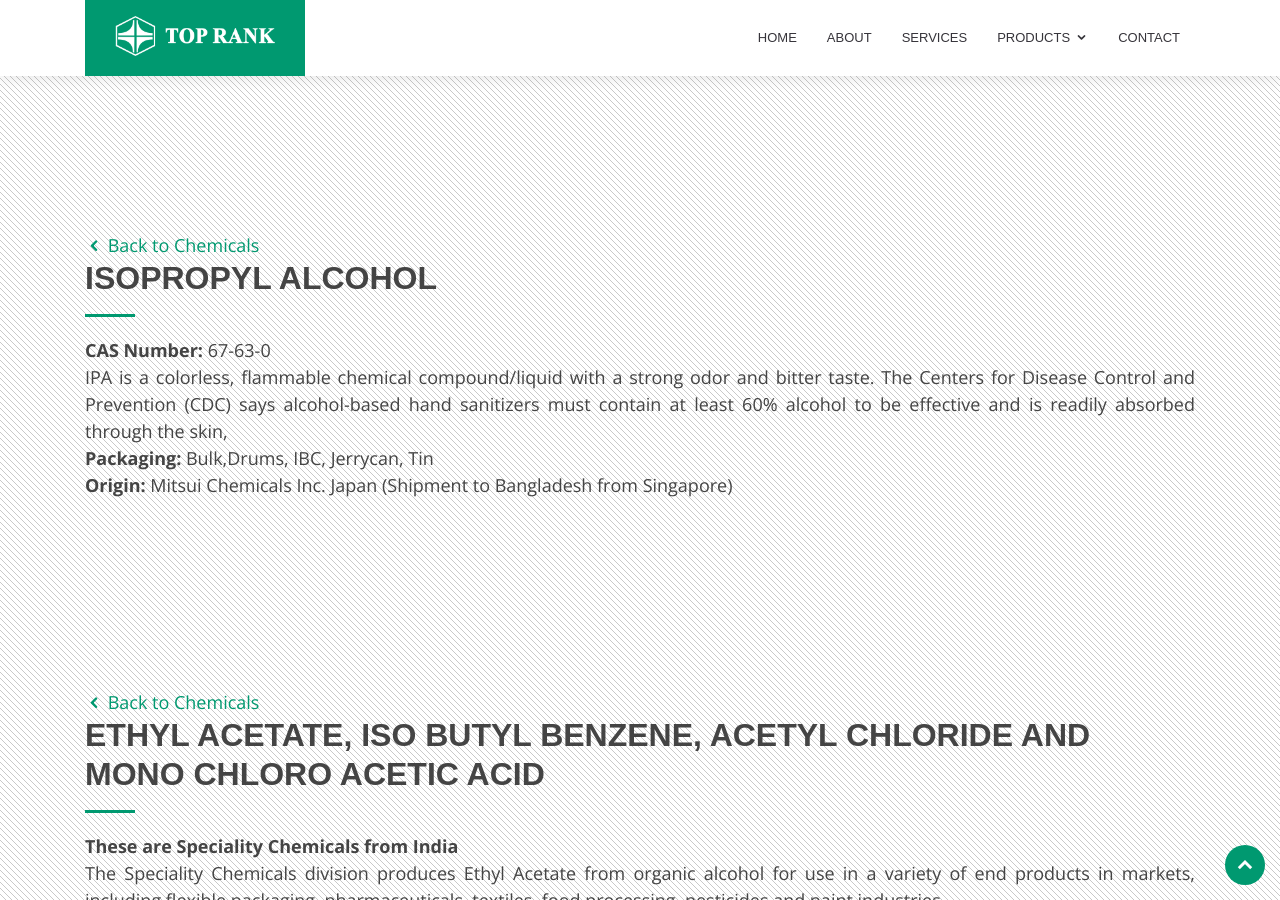
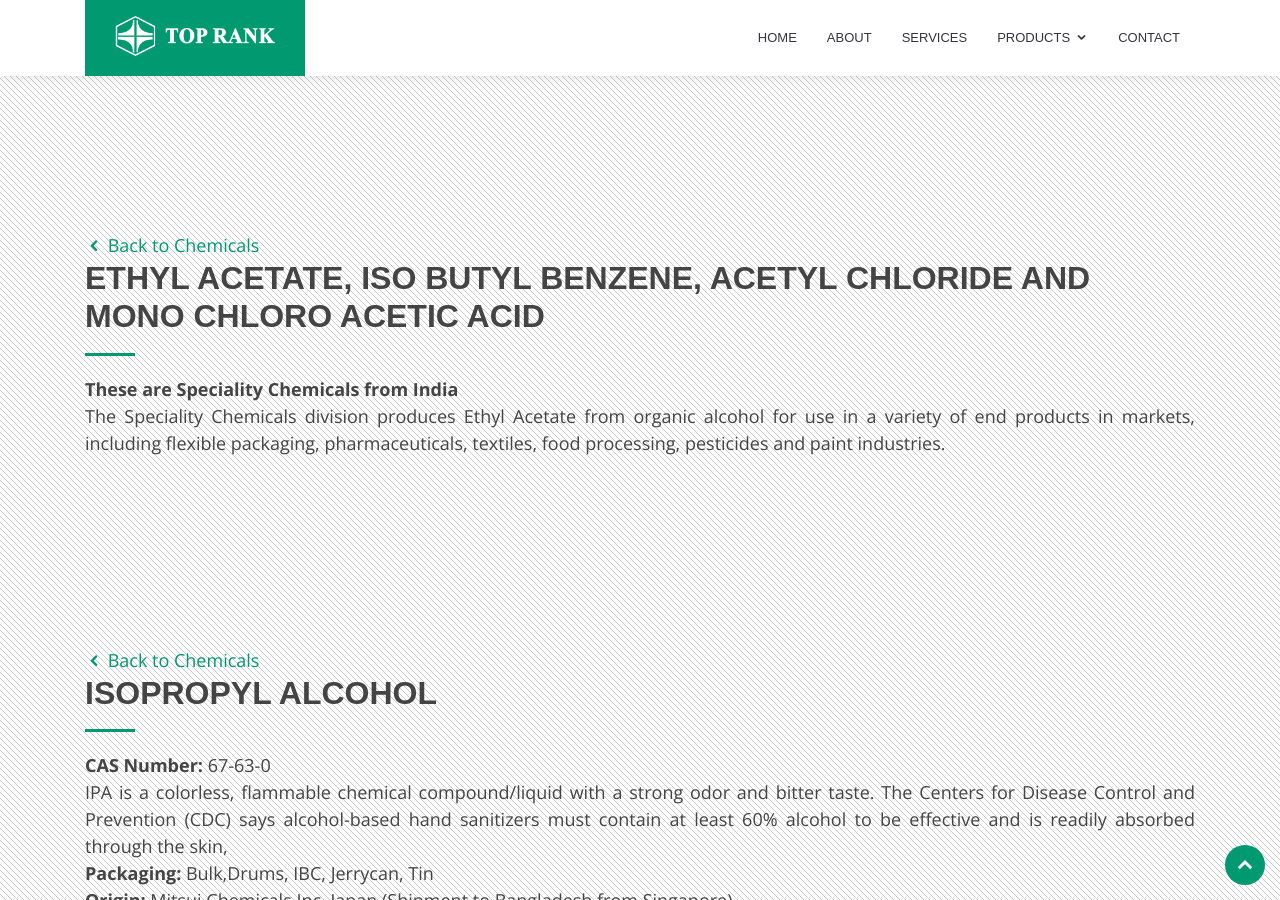
Before and after one commit to neyamat101/neyamat101.github.io, a Jekyll site: the page built from chemicals.md, in a window 1280 px wide and 900 px high, scrolled down 8094 px. Built offline with Jekyll 4.4.1, drawn with Linux system fonts in a browser that asks for light colours.

Commit message:
Update chemicals.html
duplicate section remove

```diff
--- a/_includes/chemicals.html
+++ b/_includes/chemicals.html
@@ -480,25 +480,6 @@
     </div>
   </section>
 
-  <section id="isopropyl-alcohol-details" class="portfolio product-list product-section">
-    <div class="container">
-
-      <div class="section-title content" data-aos="fade-left">
-        <a href="#chemicals-details">
-          <p><i class="icofont-rounded-left"></i> Back to Chemicals</p>
-        </a>
-        <h2>Isopropyl Alcohol</h2>
-        <p><strong>CAS Number:</strong> 67-63-0 <br>
-          IPA is a colorless, flammable chemical compound/liquid with a strong odor and bitter taste.
-          The Centers for Disease Control and Prevention (CDC) says alcohol-based hand sanitizers must
-          contain at least 60% alcohol to be effective and is readily absorbed through the skin, <br>
-          <strong>Packaging:</strong>	Bulk,Drums, IBC, Jerrycan, Tin <br>
-          <strong>Origin:</strong> Mitsui Chemicals Inc. Japan (Shipment to Bangladesh from Singapore)</p>
-      </div>
-
-    </div>
-  </section>
-
   <section id="ethyl-chemicals-details" class="portfolio product-list product-section">
     <div class="container">
 
```
